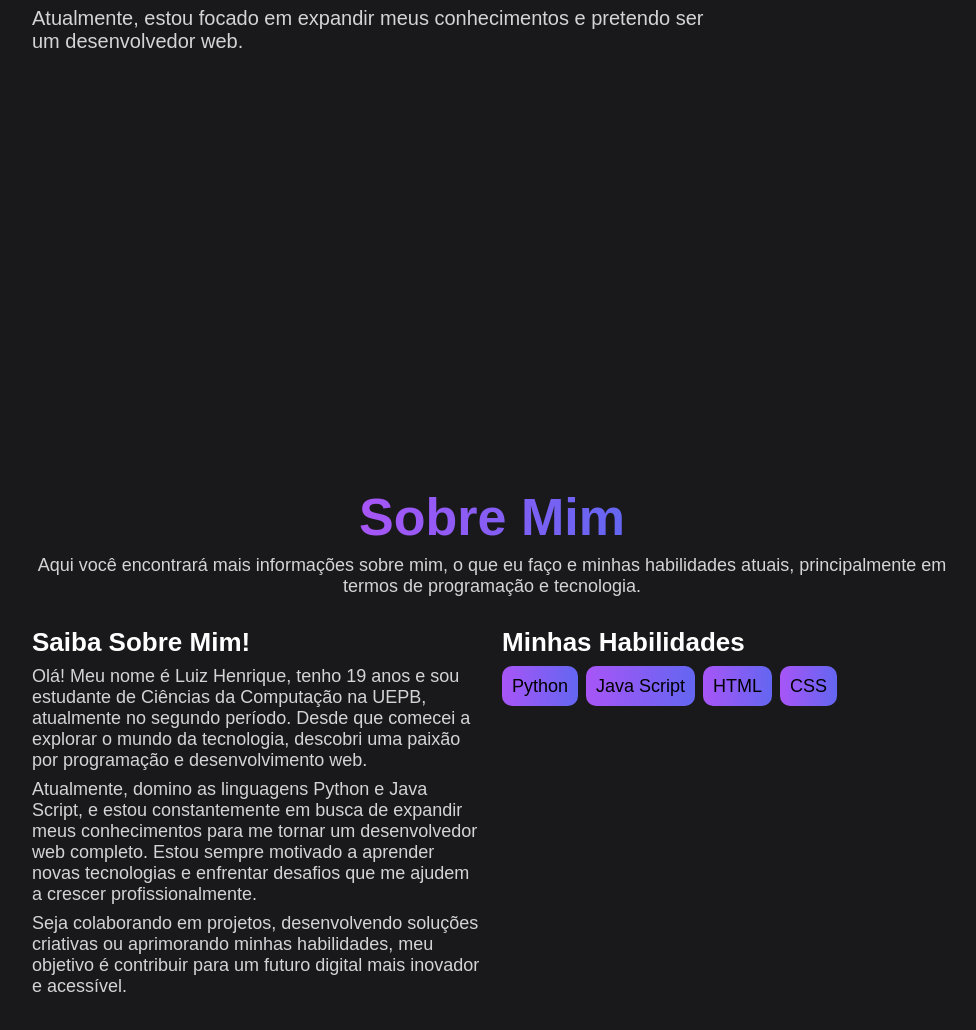
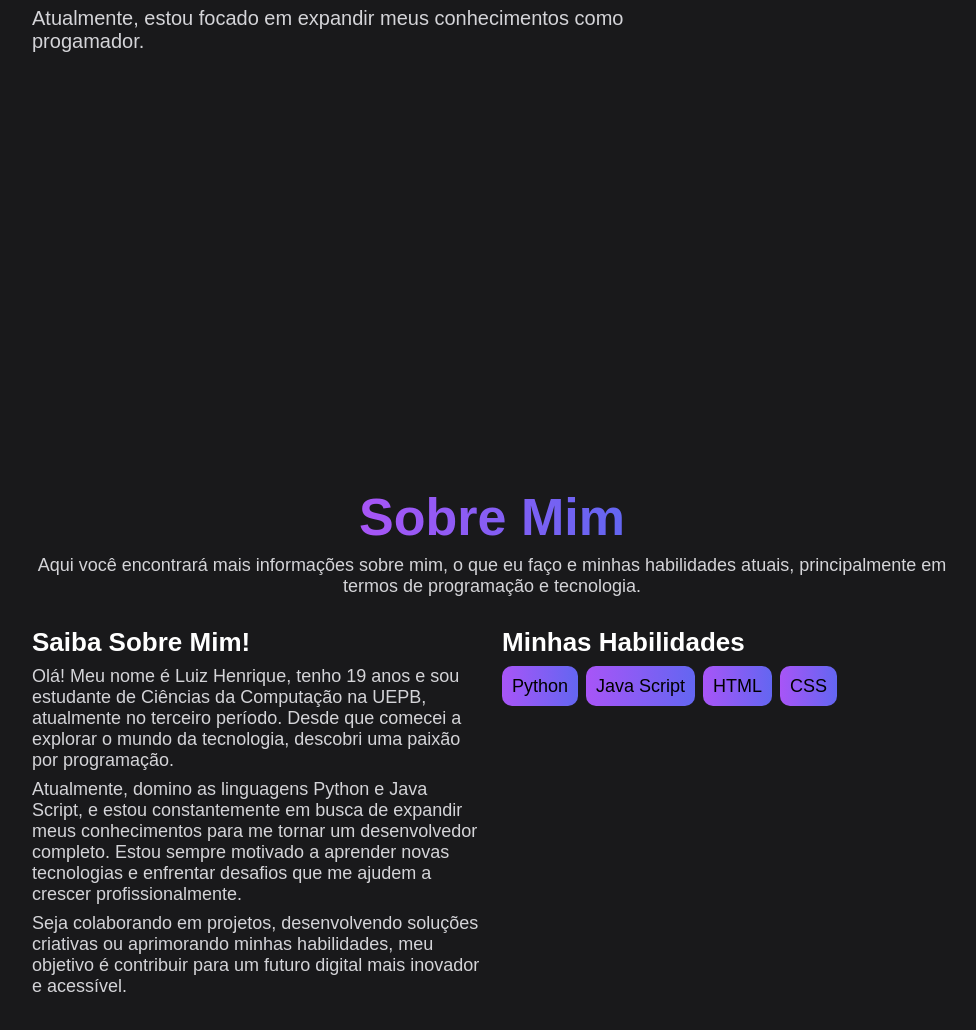
Before and after one commit to luizhlucas/Portfolio, a plain HTML site: page index.html in a window 1280 px wide. Shown: the part 458-1488 px from the top of the page, without its empty margins (148-1124 px from the left). Drawn offline with Linux system fonts and the light colour scheme.

Commit message:
Update index.html

```diff
--- a/index.html
+++ b/index.html
@@ -37,7 +37,7 @@
             <p class="greeting">olá, eu sou</p>
             <h1 class="name-highlight">Luiz Henrique.</h1>
             <h2 class="study-info">Estou cursando Ciências da Computação na <a href="https://uepb.edu.br/" target="_blank">UEPB.</a></h2>
-            <p class="current-focus">Atualmente, estou focado em expandir meus conhecimentos e pretendo ser um desenvolvedor web.</p>
+            <p class="current-focus">Atualmente, estou focado em expandir meus conhecimentos como progamador.</p>
         </div>
     </section>
     <section id="about" class="about">
@@ -52,8 +52,8 @@
             <div class="about-content">
                 <div class="about-text">
                     <h3>Saiba Sobre Mim!</h3>
-                    <p>Olá! Meu nome é Luiz Henrique, tenho 19 anos e sou estudante de Ciências da Computação na UEPB, atualmente no segundo período. Desde que comecei a explorar o mundo da tecnologia, descobri uma paixão por programação e desenvolvimento web.</p>
-                    <p>Atualmente, domino as linguagens Python e Java Script, e estou constantemente em busca de expandir meus conhecimentos para me tornar um desenvolvedor web completo. Estou sempre motivado a aprender novas tecnologias e enfrentar desafios que me ajudem a crescer profissionalmente.</p>
+                    <p>Olá! Meu nome é Luiz Henrique, tenho 19 anos e sou estudante de Ciências da Computação na UEPB, atualmente no terceiro período. Desde que comecei a explorar o mundo da tecnologia, descobri uma paixão por programação.</p>
+                    <p>Atualmente, domino as linguagens Python e Java Script, e estou constantemente em busca de expandir meus conhecimentos para me tornar um desenvolvedor completo. Estou sempre motivado a aprender novas tecnologias e enfrentar desafios que me ajudem a crescer profissionalmente.</p>
                     <p>Seja colaborando em projetos, desenvolvendo soluções criativas ou aprimorando minhas habilidades, meu objetivo é contribuir para um futuro digital mais inovador e acessível.</p>
                 </div>
                 <div class="about-skills">
```
